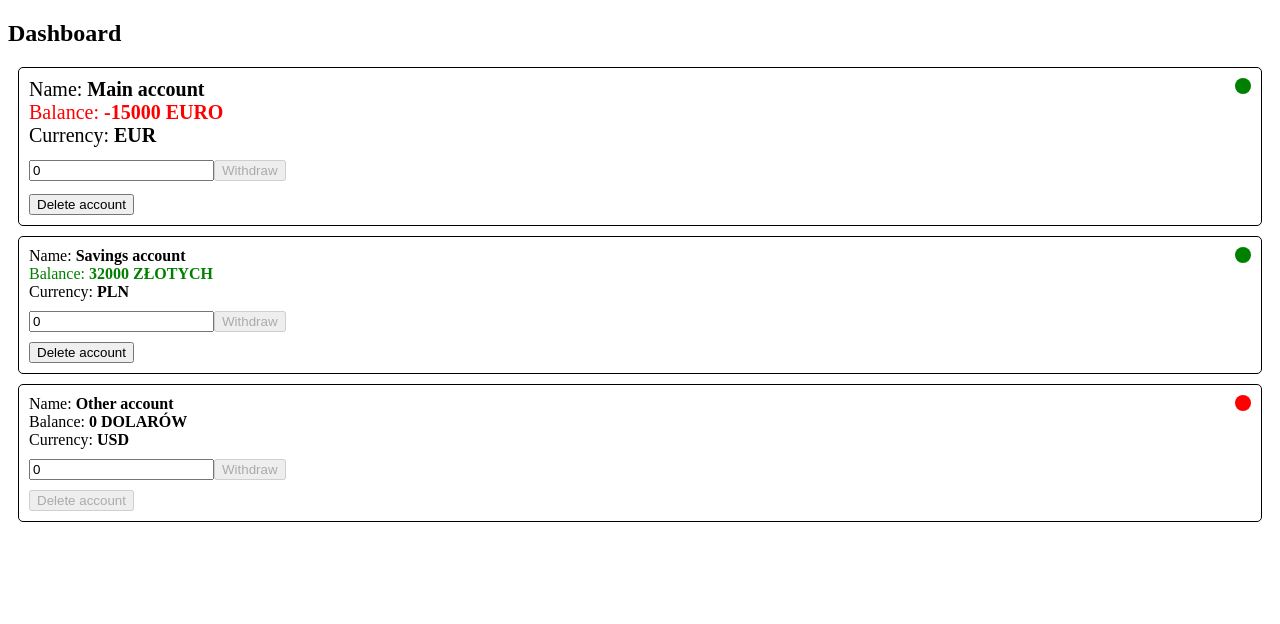
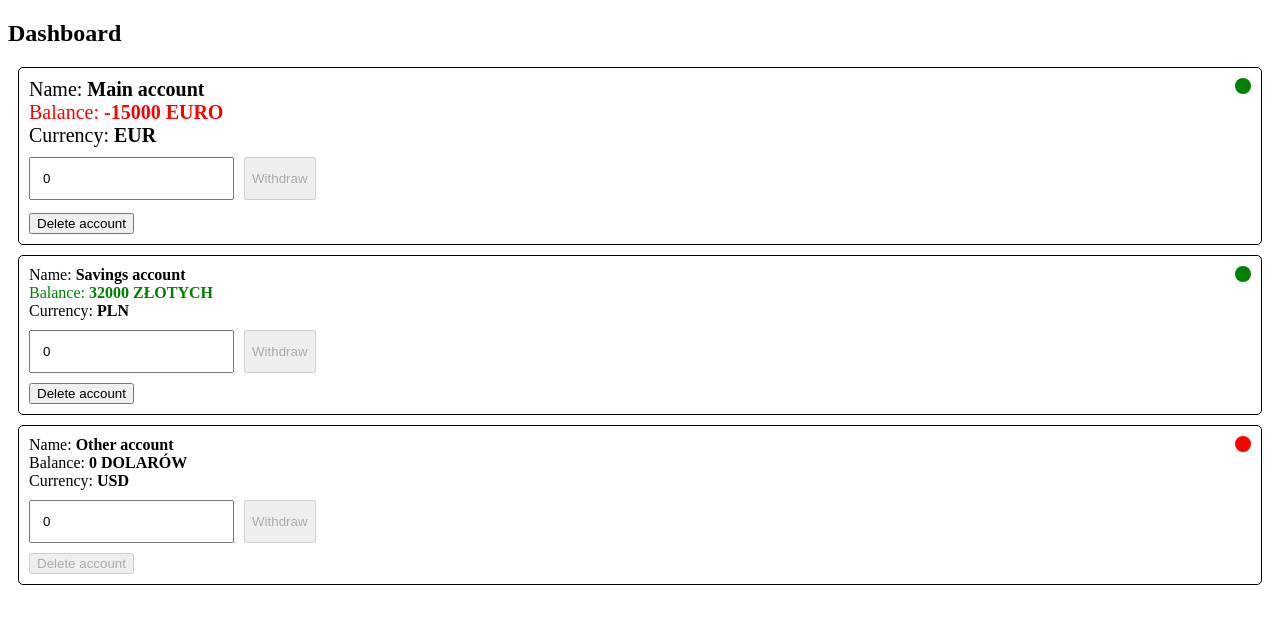
Before and after one commit to Endrjuuuu/myBankApp, an Angular app: page /dashboard in a window 1280 px wide. Shown: the top 624 px of the page. Built offline with nearby package versions, Linux system fonts and the light colour scheme.

Commit message:
feat: integrate InputNumber component in bank account form and update styles for improved layout

```diff
--- a/src/app/pages/dashboard/components/bank-account/bank-account.component.html
+++ b/src/app/pages/dashboard/components/bank-account/bank-account.component.html
@@ -22,7 +22,10 @@
     Currency: <span class="font-weight-bold">{{ account.currency }}</span>
   </div>
   <div class="bank-account__withdraw">
-    <input formControlName="withdraw" placeholder="Withdraw" type="number" />
+    <app-input-number
+      formControlName="withdraw"
+      placeholder="Withdraw"
+    ></app-input-number>
     <button
       (click)="withdrawMoney()"
       [disabled]="!withdrawControlValue || form.invalid"
--- a/src/app/pages/dashboard/components/bank-account/bank-account.component.scss
+++ b/src/app/pages/dashboard/components/bank-account/bank-account.component.scss
@@ -36,7 +36,9 @@
   }
 
   & &__withdraw {
-    display: block;
+    display: flex;
+    justify-content: flex-start;
+    gap: 10px;
     margin: 10px 0;
   }
 }
--- a/src/app/pages/dashboard/components/bank-account/bank-account.component.ts
+++ b/src/app/pages/dashboard/components/bank-account/bank-account.component.ts
@@ -23,6 +23,7 @@ import { BalancePipe } from '../../pipes/balance.pipe';
 import { BankAccount } from '../../models/dashboard.models';
 import { Subject, takeUntil } from 'rxjs';
 import { CardStatusDirective } from '../../../../shared/directives/card-status.directive';
+import { InputNumberComponent } from '../../../../shared/components/input-number/input-number.component';
 
 @Component({
   selector: 'app-bank-account',
@@ -32,6 +33,7 @@ import { CardStatusDirective } from '../../../../shared/directives/card-status.d
     ReactiveFormsModule,
     BalancePipe,
     CardStatusDirective,
+    InputNumberComponent,
   ],
   templateUrl: './bank-account.component.html',
   styleUrl: './bank-account.component.scss',
--- a/src/app/shared/components/input-number/input-number.component.html
+++ b/src/app/shared/components/input-number/input-number.component.html
@@ -1 +1 @@
-<input [formControl]="control" [placeholder]="placeholder" />
+<input [formControl]="control" [placeholder]="placeholder" type="number" />
```
Also changed, not shown: 2 other files (tests, documents, lock files or other folders).
